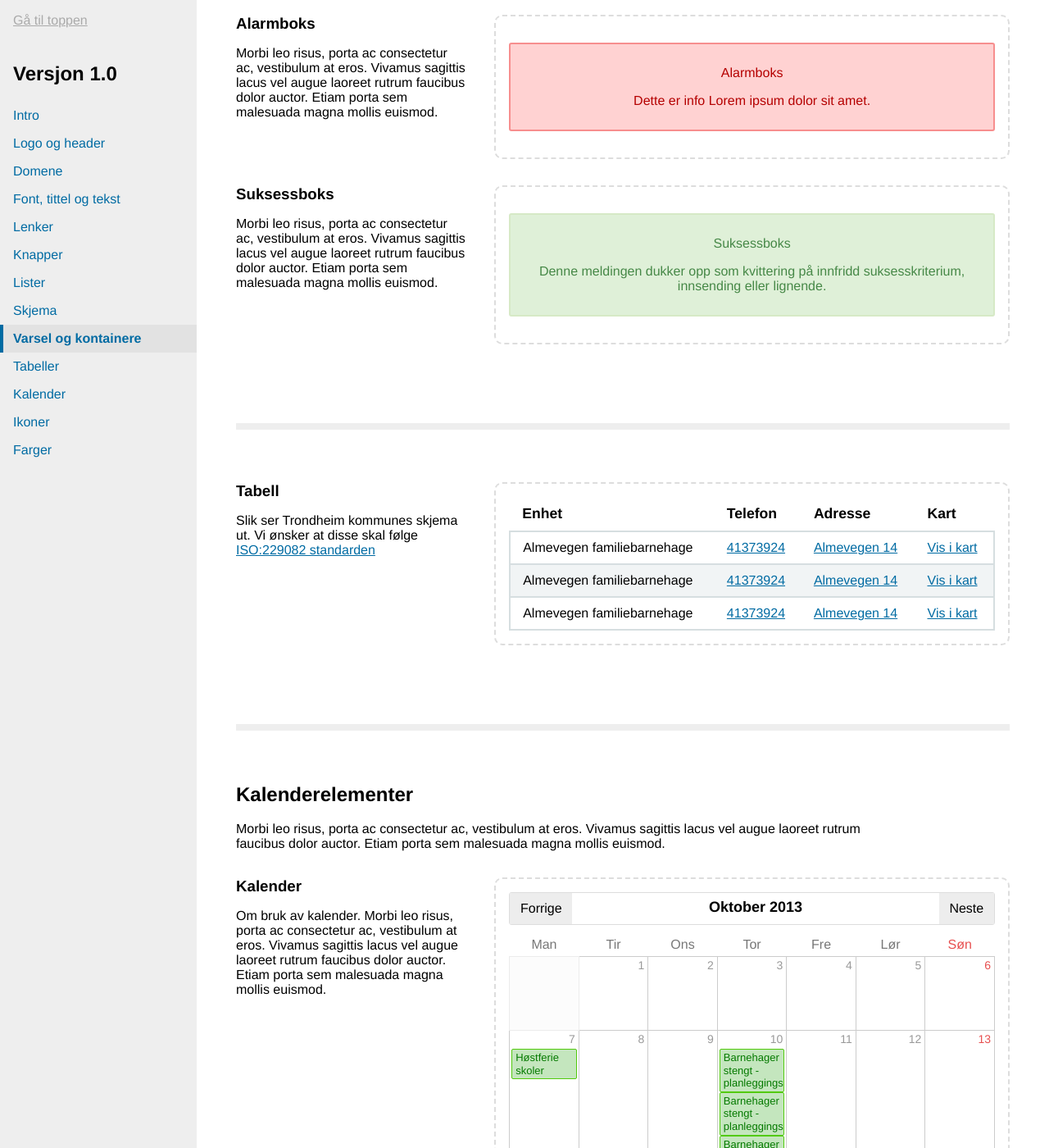
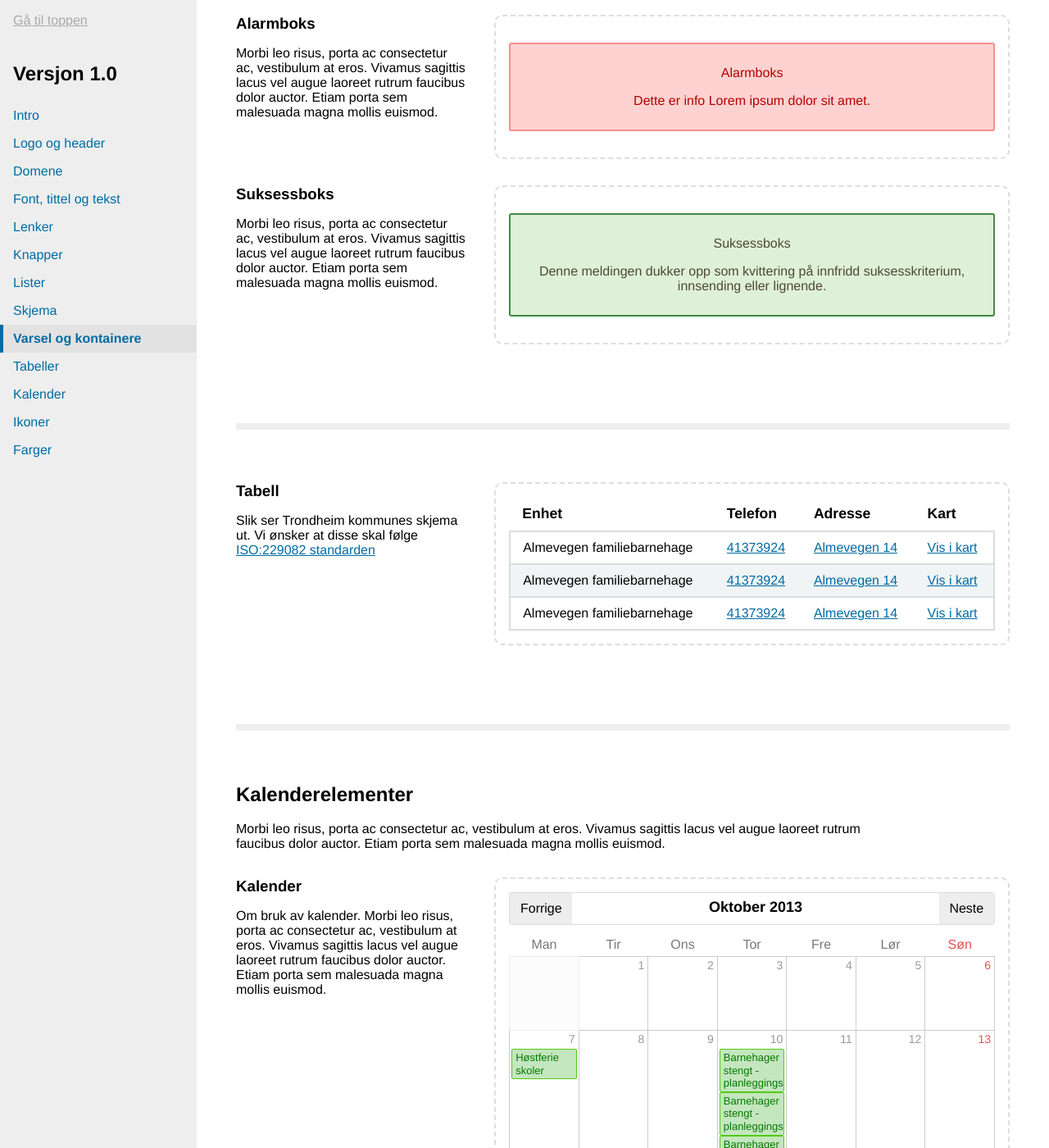
Before and after one commit to rskjonbe/styleguide, a Jekyll site: the page built from versjon/1.0/index.html, in a window 1280 px wide and 1400 px high, scrolled down 4987 px. Shown: the whole window at 82% size. Built offline with Jekyll 4.4.1, drawn with Linux system fonts in a browser that asks for light colours.

Commit message:
Mer kontrast i border og tekst

```diff
--- a/_sass/styleguide/_varsel.scss
+++ b/_sass/styleguide/_varsel.scss
@@ -29,6 +29,6 @@
 }
 .tk-message--success {
   background: #DFF0D8;
-  color: #468847;
-  border-color: #D6E9C6;
+  color: #4c4a33;
+  border-color: #468847;
 }
```
